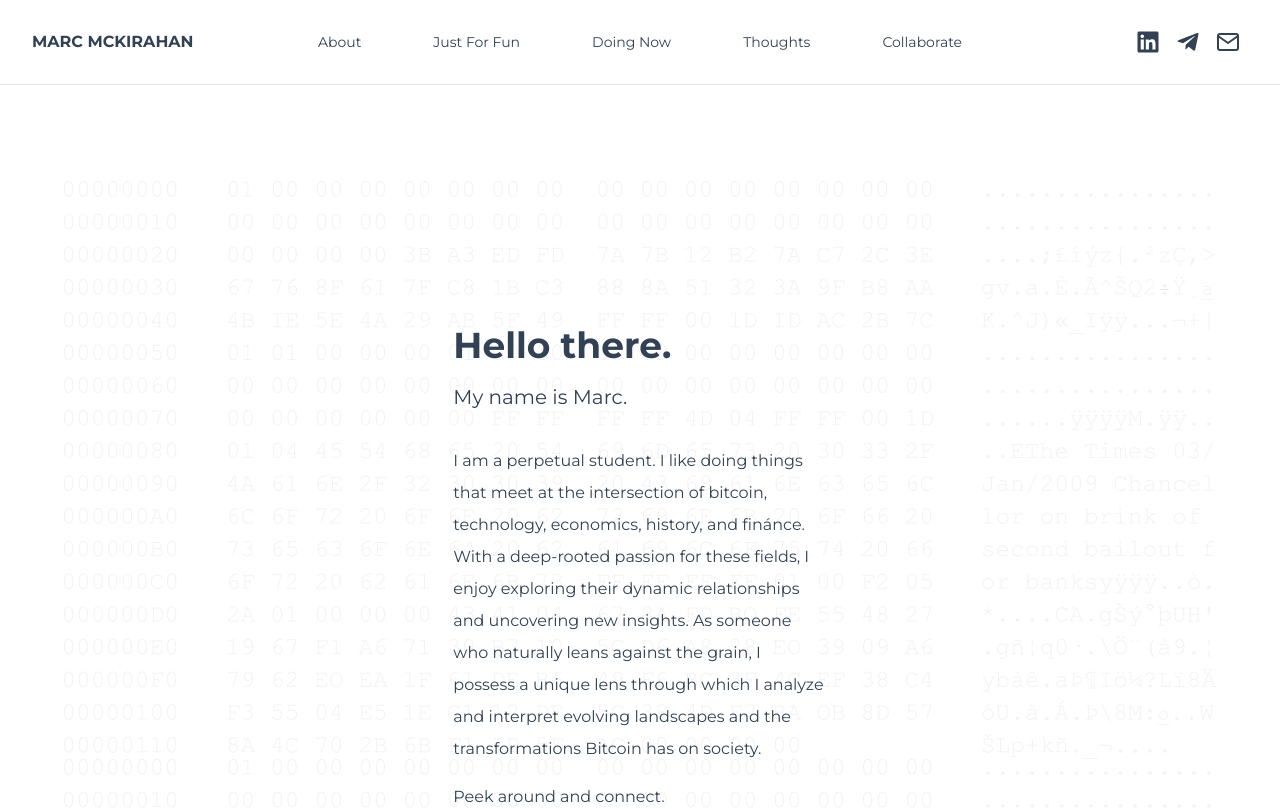
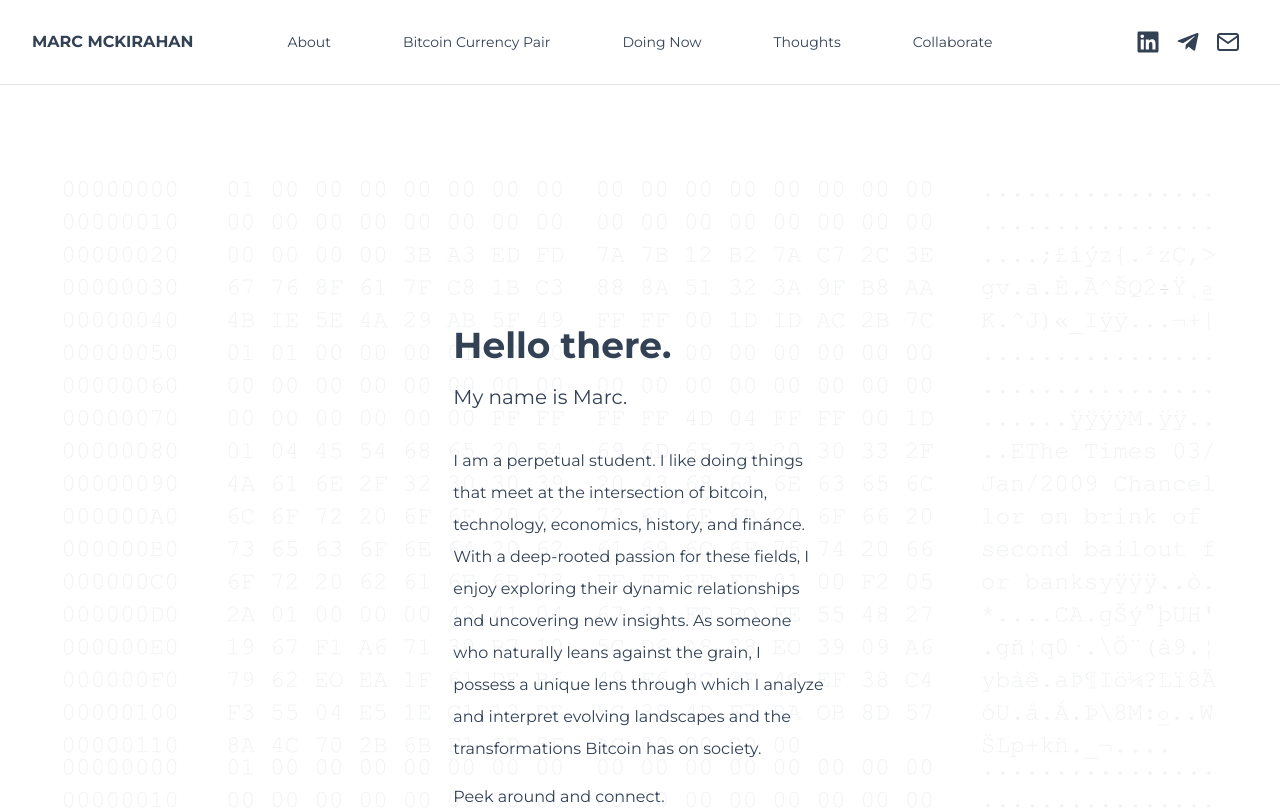
Before and after one commit to medranomiler/marc-website, a Next.js app: page / in a window 1280 px wide. Shown: the top 809 px of the page. Built offline with nearby package versions, Linux system fonts and the light colour scheme.

Commit message:
web update

```diff
--- a/src/components/Layout/Navbar.js
+++ b/src/components/Layout/Navbar.js
@@ -17,7 +17,7 @@ const montserrat = Montserrat({
 
 const navigation = [
   { name: 'About', href: '/about', current: false },
-  { name: 'Just For Fun', href: '/justforfun', current: false },
+  { name: 'Bitcoin Currency Pair', href: '/btcpair', current: false },
   { name: 'Doing Now', href: '/doingnow', current: false },
   { name: 'Thoughts', href: '/thoughts', current: false },
   { name: 'Collaborate', href: '/collaborate', current: false },
```
